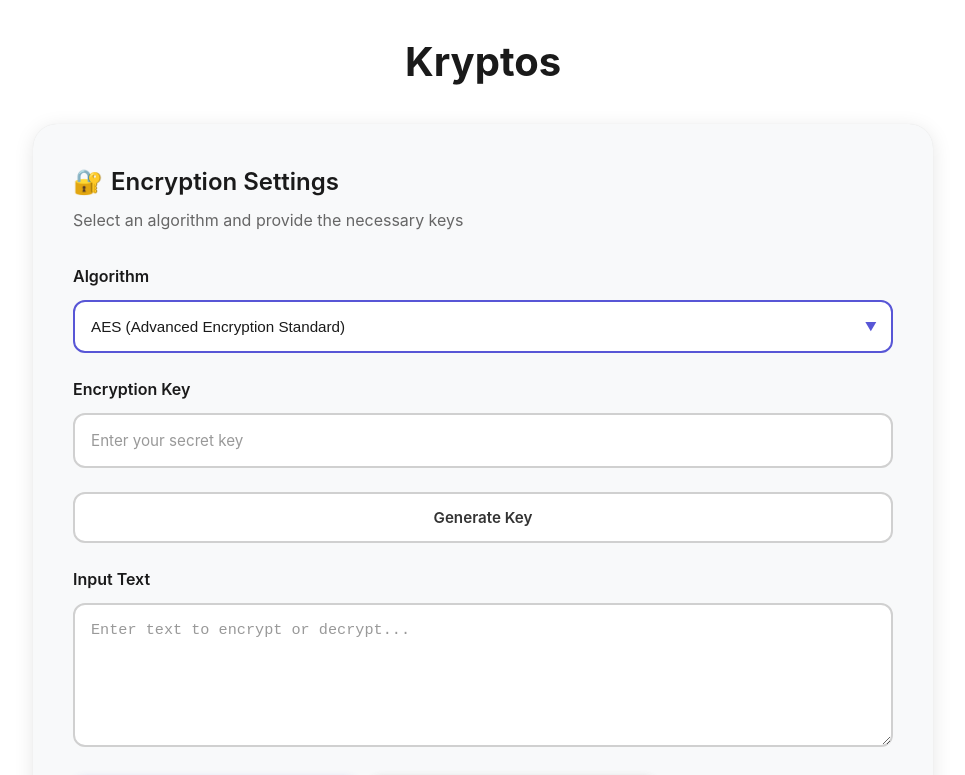
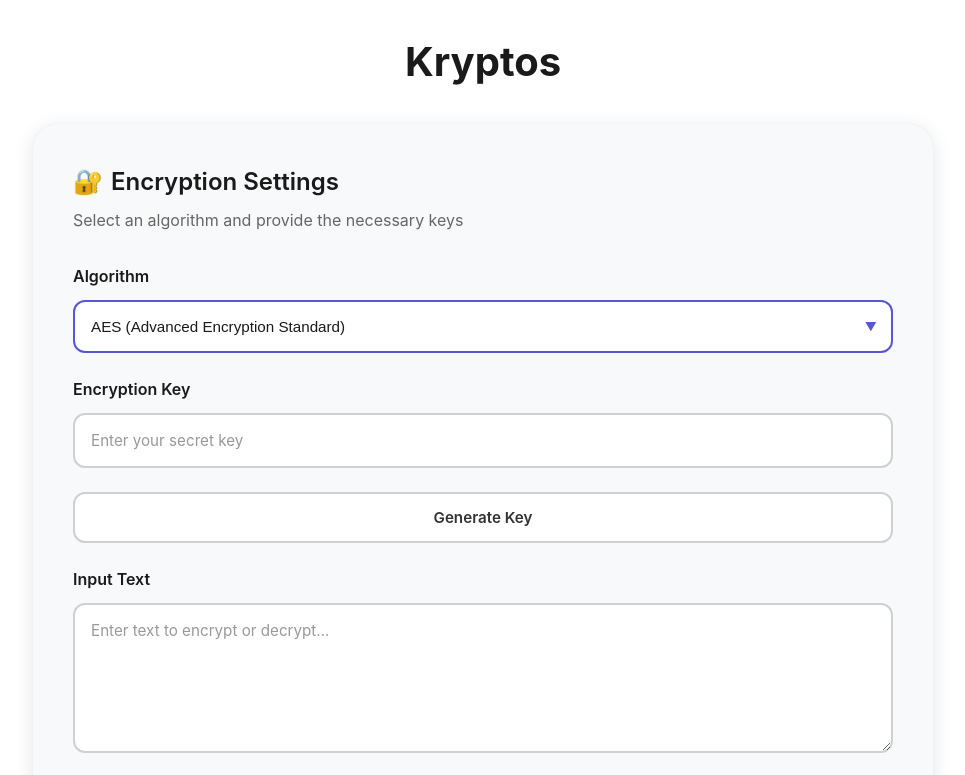
Before and after one commit to F1nal04/kryptos, a React (Vite) app: page / in a window 1280 px wide. Shown: the top 775 px of the page, without its empty margins (157-1122 px from the left). Built offline with nearby package versions, Linux system fonts and the light colour scheme.

Commit message:
font change

```diff
--- a/src/App.css
+++ b/src/App.css
@@ -90,7 +90,6 @@
 
 .textarea-large {
   resize: vertical;
-  font-family: "Courier New", monospace;
   min-height: 120px;
 }
 
```
